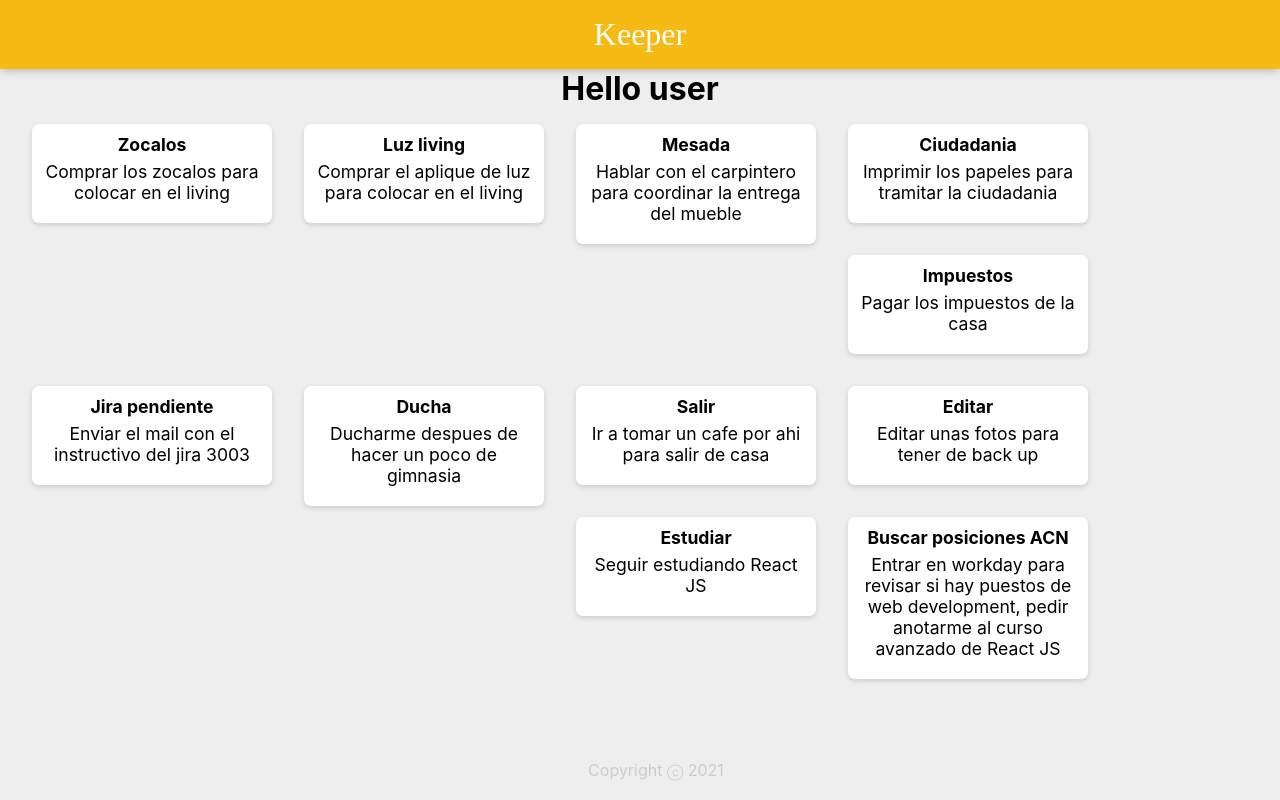
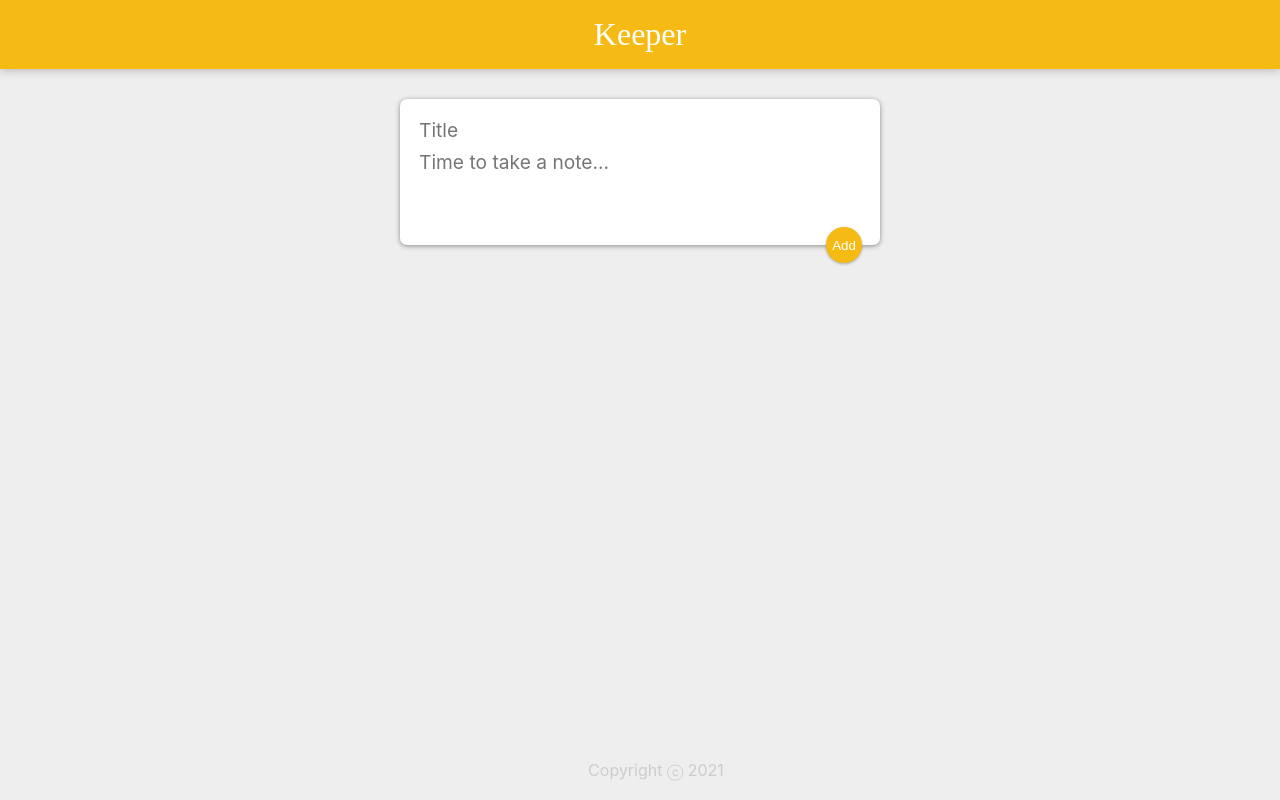
Before and after one commit to stockialex/web_development, a React (Create React App) app in the folder keeper-app/: page / in a window 1280 px wide. Built offline with nearby package versions, Linux system fonts and the light colour scheme; a web font is replaced by a local one.

Commit message:
last steps of keeper app

```diff
--- a/keeper-app/public/styles.css
+++ b/keeper-app/public/styles.css
@@ -54,3 +54,49 @@
   white-space: pre-wrap;
   word-wrap: break-word;
 }
+
+.note button {
+  position: relative;
+  float: right;
+  margin-right: 10px;
+  color: #f5ba13;
+  border: none;
+  width: 36px;
+  height: 36px;
+  cursor: pointer;
+  outline: none;
+}
+
+form {
+  position: relative;
+  width: 480px;
+  margin: 30px auto 20px auto;
+  background: #fff;
+  padding: 15px;
+  border-radius: 7px;
+  box-shadow: 0 1px 5px rgb(138, 137, 137);
+}
+form input,
+form textarea {
+  width: 100%;
+  border: none;
+  padding: 4px;
+  outline: none;
+  font-size: 1.2em;
+  font-family: inherit;
+  resize: none;
+}
+form button {
+  position: absolute;
+  right: 18px;
+  bottom: -18px;
+  background: #f5ba13;
+  color: #fff;
+  border: none;
+  border-radius: 50%;
+  width: 36px;
+  height: 36px;
+  box-shadow: 0 1px 3px rgba(0, 0, 0, 0.3);
+  cursor: pointer;
+  outline: none;
+}
--- a/keeper-app/src/App.js
+++ b/keeper-app/src/App.js
@@ -1,28 +1,50 @@
 import './App.css';
+import { Grid } from '@material-ui/core';
 import Header from './components/Header';
 import Note from './components/Note';
 import Footer from './components/Footer';
-import notes from './notes'
-import Login from './components/Login';
+import { useState } from 'react';
+import CreateNote from './components/CreateNote';
 
-const isLoggedIn = true
 
 function App() {
+  const [notes, setNotes] = useState([])
+
+  function addNote(newNote){
+    setNotes(previousNotes => {
+      return [...previousNotes, newNote]
+    })
+    console.log(newNote)
+  }
+
+  function deleteNote(id){
+    setNotes((item) => (
+      notes.filter((note, index) => (
+        index !== id
+      ))
+    ))
+  }
+
   return (
     <div className="App">
       <Header />
-
-      {isLoggedIn ? <h1>Hello user</h1> : <Login />
-
-    }
-    {notes.map((item) =>(
-      <Note
-        key={item.key}
-        title={item.title}
-        content={item.content}
-      />
-    ))}
-
+        <CreateNote onAdd={addNote}/>
+        <Grid container spacing={2}>
+          <Grid item xs={12}>
+            <Grid container justifyContent='center' spacing={2}>
+              {notes.map((item, index) =>(
+                <Grid key={index} item>
+                  <Note
+                    id={index}
+                    title={item.noteTitle}
+                    content={item.noteContent}
+                    onDelete={deleteNote}
+                  />
+                </Grid>
+              ))}
+            </Grid>
+          </Grid>
+        </Grid>
       <Footer />
     </div>
   );
--- /dev/null
+++ b/keeper-app/src/components/CreateNote.jsx
@@ -0,0 +1,57 @@
+import { useState } from 'react';
+
+
+
+const CreateNote = (props) => {
+    const [title, setTitle] = useState('')
+    const [content, setContent] = useState('')
+
+    const handleChangeTitle = (event) => {
+        setTitle(event.target.value)
+    }
+
+    const handleChangeContent = (event) => {
+        setContent(event.target.value)
+    }
+
+    const handleSubmit = (event) => {
+        let note = {
+            noteTitle: title,
+            noteContent: content
+        }
+
+        props.onAdd(note)
+        clearInputs()
+        event.preventDefault()
+    }
+
+    const clearInputs = () => {
+        setTitle('')
+        setContent('')
+    }
+
+    return(
+        <div>
+            <form>
+                <input
+                    type='text'
+                    name={title}
+                    value={title}
+                    placeholder='Title'
+                    onChange={handleChangeTitle}
+                />
+                <textarea
+                    name='content'
+                    value={content}
+                    placeholder='Time to take a note...'
+                    rows='3'
+                    onChange={handleChangeContent}
+                >
+                </textarea>
+                <button onClick={handleSubmit}>Add</button>
+            </form>
+        </div>
+    )
+}
+
+export default CreateNote;
--- a/keeper-app/src/components/Input.jsx
+++ /dev/null
@@ -1,8 +0,0 @@
-const Input = (props) => (
-    <input
-        type={props.type}
-        placeholder={props.placeholder}
-    />
-)
-
-export default Input;
--- a/keeper-app/src/components/Login.jsx
+++ /dev/null
@@ -1,11 +0,0 @@
-import Input from "./Input";
-
-const Login = () => (
-    <form className="form" action="">
-        <Input type="text" placeholder="Username"/>
-        <Input type="password" placeholder="Password"/>
-    <button type="submit">Login</button>
-    </form>
-)
-
-export default Login;
--- a/keeper-app/src/components/Note.js
+++ b/keeper-app/src/components/Note.js
@@ -1,8 +1,13 @@
 const Note = (props) => {
+    const handleClick = () => {
+        props.onDelete(props.id);
+    }
+
     return (
         <div className='note'>
             <h1>{props.title}</h1>
             <p>{props.content}</p>
+            <button onClick={handleClick}>DELETE</button>
         </div>
     )
 }
--- a/keeper-app/src/notes.js
+++ /dev/null
@@ -1,59 +0,0 @@
-const notes = [
-    {
-        key: 1,
-        title: "Zocalos",
-        content: "Comprar los zocalos para colocar en el living"
-    },
-    {
-        key: 2,
-        title: "Luz living",
-        content: "Comprar el aplique de luz para colocar en el living"
-    },
-    {
-        key: 3,
-        title: "Mesada",
-        content: "Hablar con el carpintero para coordinar la entrega del mueble"
-    },
-    {
-        key: 4,
-        title: "Ciudadania",
-        content: "Imprimir los papeles para tramitar la ciudadania"
-    },
-    {
-        key: 5,
-        title: "Impuestos",
-        content: "Pagar los impuestos de la casa"
-    },
-    {
-        key: 6,
-        title: "Jira pendiente",
-        content: "Enviar el mail con el instructivo del jira 3003"
-    },
-    {
-        key: 7,
-        title: "Ducha",
-        content: "Ducharme despues de hacer un poco de gimnasia"
-    },
-    {
-        key: 8,
-        title: "Salir",
-        content: "Ir a tomar un cafe por ahi para salir de casa"
-    },
-    {
-        key: 9,
-        title: "Editar",
-        content: "Editar unas fotos para tener de back up"
-    },
-    {
-        key: 10,
-        title: "Estudiar",
-        content: "Seguir estudiando React JS"
-    },
-    {
-        key: 11,
-        title: "Buscar posiciones ACN",
-        content: "Entrar en workday para revisar si hay puestos de web development, pedir anotarme al curso avanzado de React JS"
-    },
-]
-
-export default notes;
```
Lines whose indentation alone changed are shown as unchanged.
